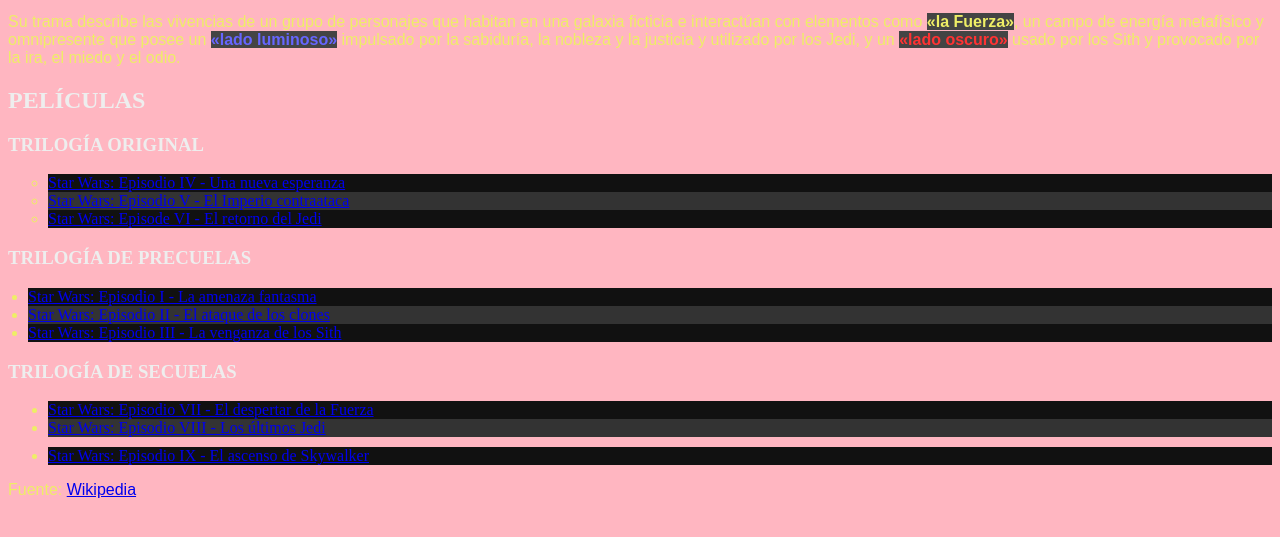
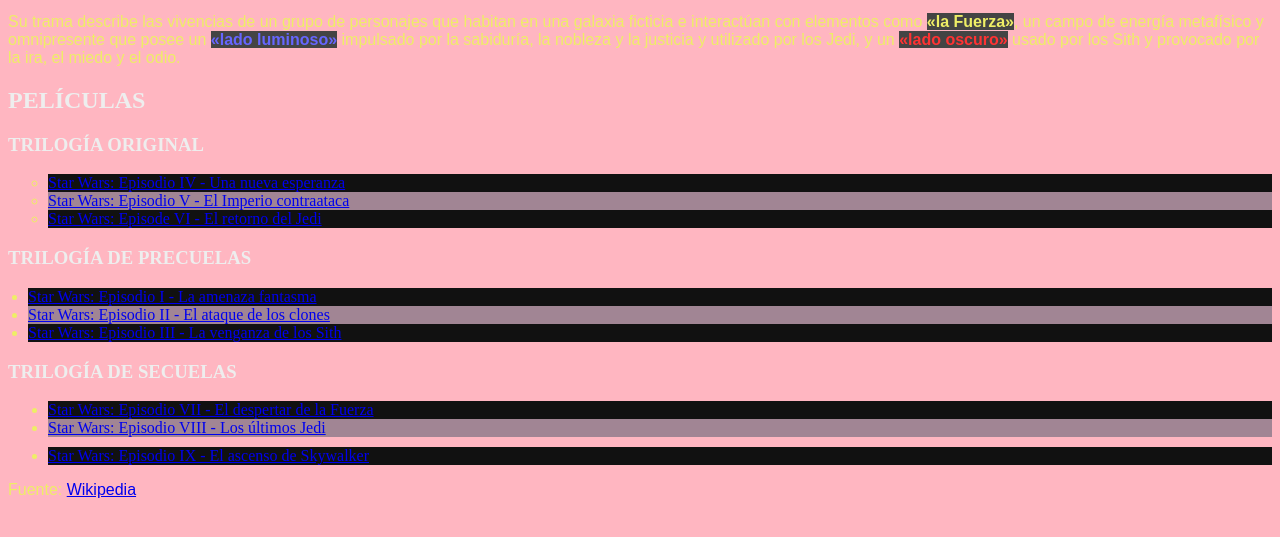
Before and after one commit to ValentinaDojas/plataformas-moviles-entregables, a plain HTML site: page TP 2/index.html in a window 1280 px wide. Shown: the part 119-656 px from the top of the page. Drawn offline with Linux system fonts and the light colour scheme.

Commit message:
Update style.css

```diff
--- a/TP 2/style.css
+++ b/TP 2/style.css
@@ -85,5 +85,5 @@ a:not([href]) {
 }
 
 .movies-list li:nth-child(even) {
-    background-color: #333;
+    background-color: #a18594;
 }
```
